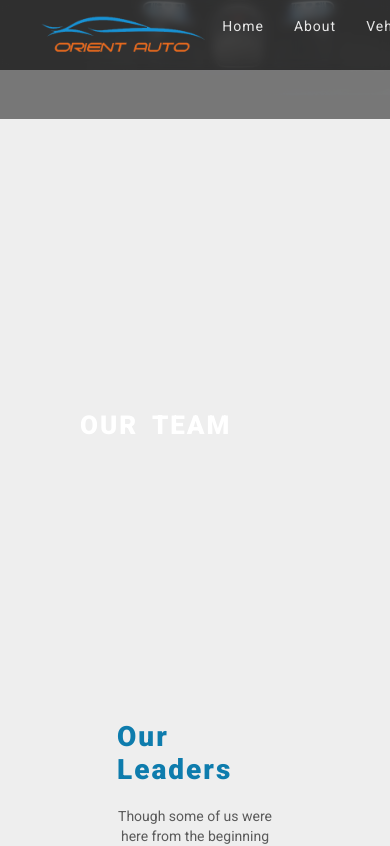
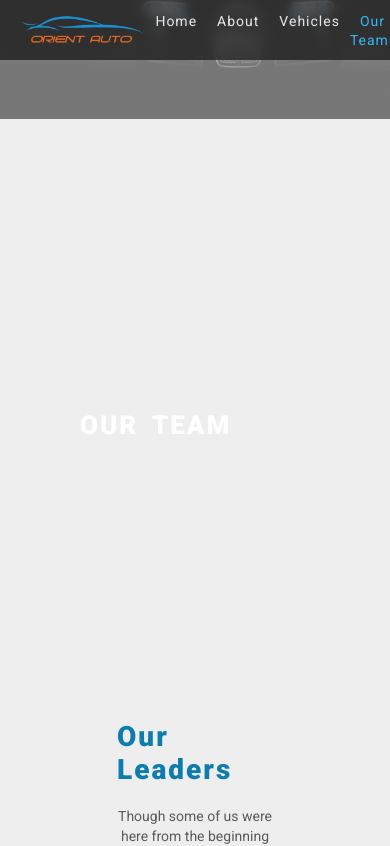
Before and after one commit to F-Naddaf/Orient-Auto, a React (Create React App) app in the folder client/: page /team in a window 390 px wide. Shown: the top 846 px of the page. Built offline with nearby package versions, Linux system fonts and the light colour scheme; no server answers.

Commit message:
Making the Navbar responsive on Tablet only

```diff
--- a/client/src/components/navigationBar/NavBar.css
+++ b/client/src/components/navigationBar/NavBar.css
@@ -127,3 +127,31 @@
   background-color: var(--secondary-color);
   border: 1px solid var(--secondary-color);
 }
+
+@media (max-width: 768px) {
+  .nav-container {
+    height: 60px;
+  }
+  .nav-container .logo {
+    margin-left: 20px;
+    height: 30px;
+  }
+  .nav-container .list li a {
+    color: #e7e7e7;
+    padding: 0 10px;
+    font-size: 14px;
+    letter-spacing: 1px;
+  }
+  .nav-container .button-wrapper {
+    margin-right: 20px;
+  }
+  .nav-container .button-wrapper a {
+    width: 70px;
+  }
+  .nav-container .button-wrapper .login-btn {
+    font-size: 14px;
+  }
+  .nav-container .button-wrapper .register-btn {
+    font-size: 14px;
+  }
+}
```
